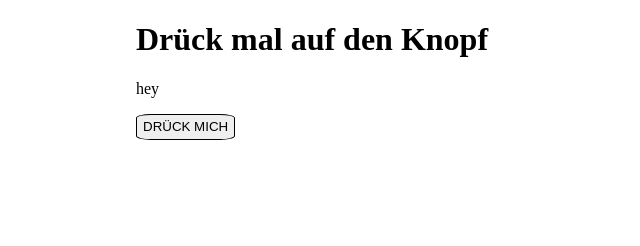
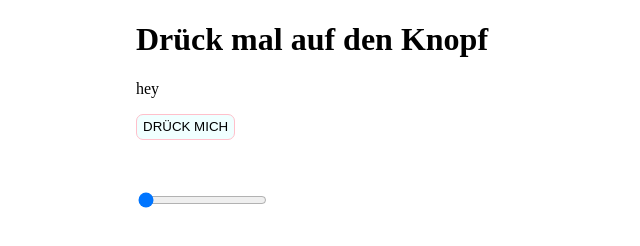
Before and after one commit to CatCoderBeige/FirstProjects, a plain HTML site: page index.html in a window 1280 px wide. Shown: the whole page, without its empty margins (0-640 px from the left). Drawn offline with Linux system fonts and the light colour scheme.

Commit message:
Aktualisiere die Funktionalität des Bildraster-Buttons und verbessere das Styling der Schaltfläche

```diff
--- a/index.html
+++ b/index.html
@@ -8,9 +8,11 @@
     <div class="Header">
         <h1>Drück mal auf den Knopf</h1>
         <p>hey</p>
-        <button onclick="uncensor()" class="druck">DRÜCK MICH</button>
+        <button onclick="alleBilder()" class="druck">DRÜCK MICH</button>
     </div>
      <div class="Bilderraster"></div>
+     <input type="range" min="1" max="6" value="1" class="slider" id="myRange" oninput="alleBilder()">
+
     <script src="script.js"></script>
    </body>
   </html>
--- a/script.js
+++ b/script.js
@@ -1,3 +1,4 @@
+/*
 function uncensor() {
   const el = document.querySelector("div.Bilderraster");
 
@@ -14,4 +15,23 @@ function uncensor() {
   } else {
     console.log("Element mit der Klasse 'Bilderraster' nicht gefunden."); // Füge eine Fehlermeldung hinzu, um zu debuggen
   }
+} */
+
+let Zähler = document.querySelector("input[type='range']").value;
+
+
+function alleBilder() {
+  const anzahl = parseInt(document.querySelector("#myRange").value);
+  const el = document.querySelector("div.Bilderraster");
+
+  if (!el) {
+    console.log("Element mit der Klasse 'Bilderraster' nicht gefunden.");
+    return;
+  }
+
+  el.innerHTML = ""; // Vorherige Bilder entfernen
+
+  for (let i = 1; i <= anzahl; i++) {
+    el.innerHTML += `<img class="Collage" src="${i}.jpeg">`;
+  }
 }
--- a/styles.css
+++ b/styles.css
@@ -13,13 +13,14 @@ body {
 .Collage {
   max-width: 100%;
   max-height: 100%;
-  border: 1px solid #ccc;
+  border: 2px solid pink;
   border-radius: 10%;
 }
 
 .druck {
   color: black;
-  border: solid 1px black;
-  border-radius: 15%;
+  border: solid 1px pink;
+  border-radius: 7px;
   height: 26px;
+  background-color: azure;
 }
```
